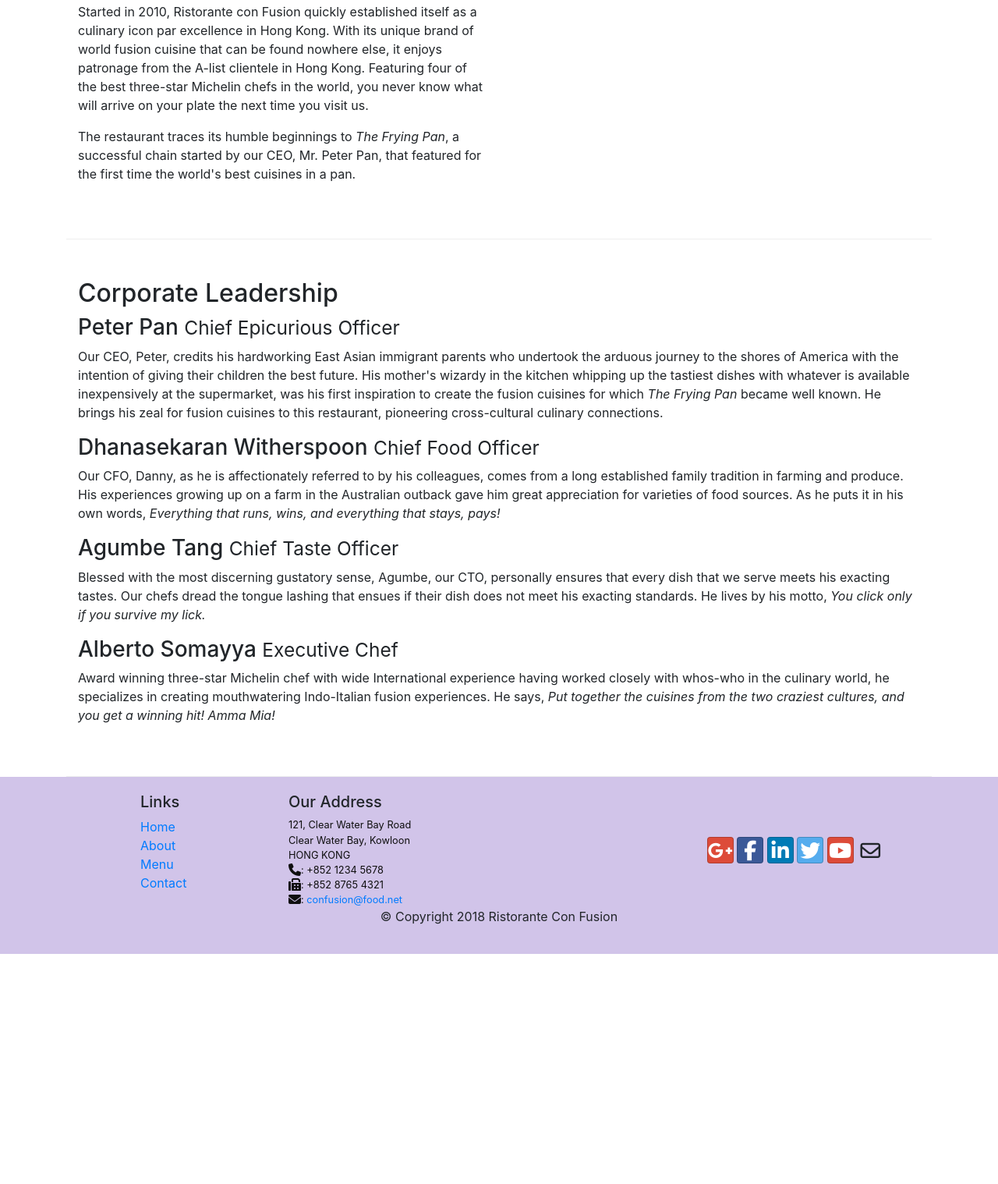
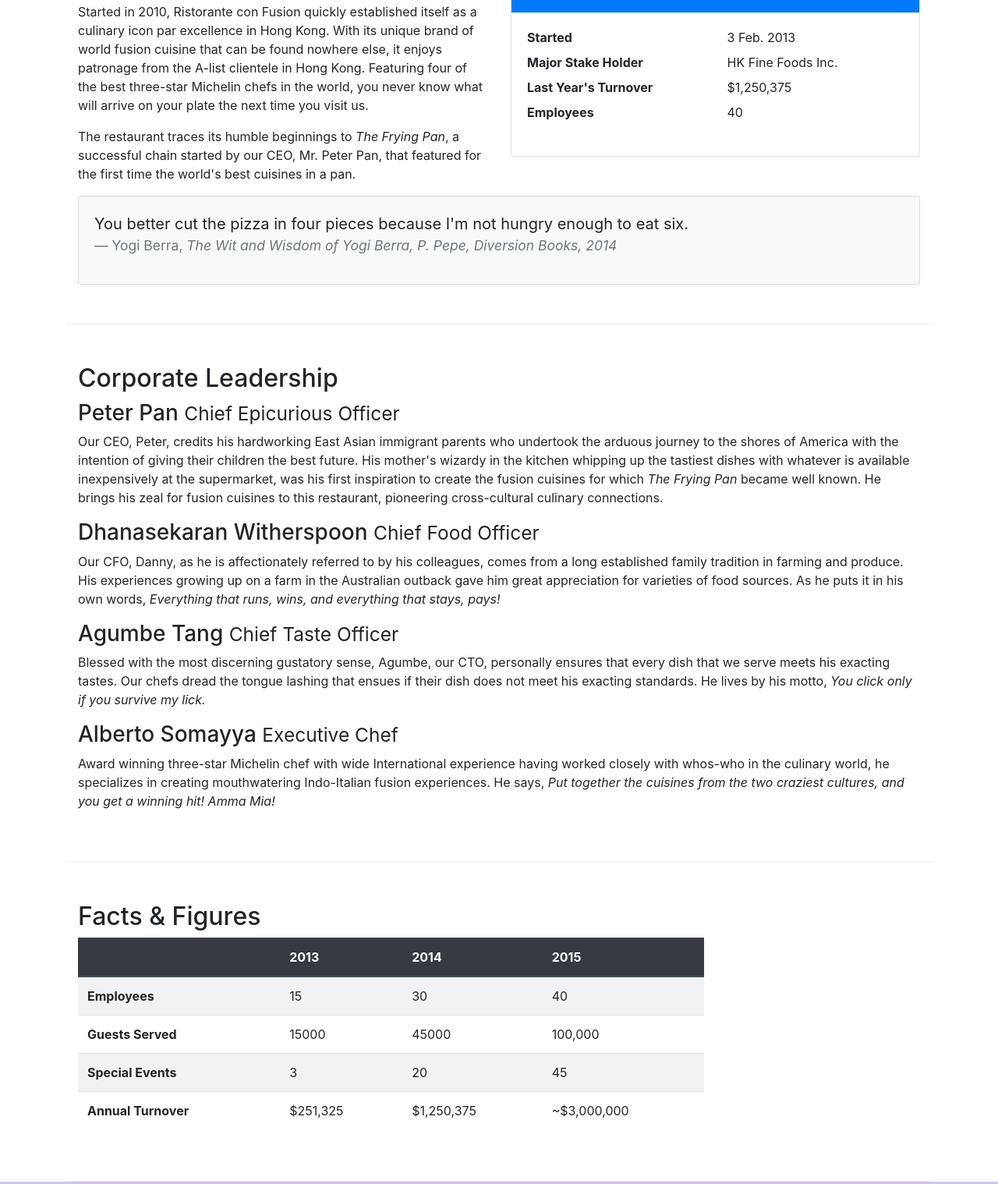
Before and after one commit to ziffiex/bootstrap4-conFusion, a plain HTML site: page aboutus.html in a window 1280 px wide. Shown: the part 558-2076 px from the top of the page at 78% size. Before the commit the page ends 1781 px from the top, so only its background shows below. Drawn offline with nearby package versions, Linux system fonts and the light colour scheme.

Commit message:
Tables and Cards

```diff
--- a/aboutus.html
+++ b/aboutus.html
@@ -29,10 +29,13 @@
             <a class="navbar-brand" href="./index.html">Ristorante Con Fusion</a>
             <div class="collapse navbar-collapse" id="Navbar">
                 <ul class="navbar-nav mr-auto">
-                    <li class="nav-item"><a class="nav-link" href="./index.html"><span class="fa fa-home fa-lg"></span> Home</a></li>
-                    <li class="nav-item active"><a class="nav-link" href="#"><span class="fa fa-info fa-lg"></span> About</a></li>
+                    <li class="nav-item"><a class="nav-link" href="./index.html"><span class="fa fa-home fa-lg"></span>
+                            Home</a></li>
+                    <li class="nav-item active"><a class="nav-link" href="#"><span class="fa fa-info fa-lg"></span>
+                            About</a></li>
                     <li class="nav-item"><a class="nav-link" href="#"><span class="fa fa-list fa-lg"></span> Menu</a></li>
-                    <li class="nav-item"><a class="nav-link" href="./contactus.html"><span class="fa fa-address-card fa-lg"></span> Contact</a></li>
+                    <li class="nav-item"><a class="nav-link" href="./contactus.html"><span class="fa fa-address-card fa-lg"></span>
+                            Contact</a></li>
                 </ul>
             </div>
         </div>
@@ -76,7 +79,34 @@
                 <p>The restaurant traces its humble beginnings to <em>The Frying Pan</em>, a successful chain started
                     by our CEO, Mr. Peter Pan, that featured for the first time the world's best cuisines in a pan.</p>
             </div>
-            <div class="col-12 col-sm">
+            <div class="col-12 col-sm-6">
+                <div class="card">
+                    <h3 class="card-header bg-primary text-white">Facts At a Glance</h3>
+                    <div class="card-body">
+                        <dl class="row">
+                            <dt class="col-6">Started</dt>
+                            <dd class="col-6">3 Feb. 2013</dd>
+                            <dt class="col-6">Major Stake Holder</dt>
+                            <dd class="col-6">HK Fine Foods Inc.</dd>
+                            <dt class="col-6">Last Year's Turnover</dt>
+                            <dd class="col-6">$1,250,375</dd>
+                            <dt class="col-6">Employees</dt>
+                            <dd class="col-6">40</dd>
+                        </dl>
+                    </div>
+                </div>
+            </div>
+            <div class="col-12">
+                <div class="card card-body bg-light">
+                    <blockquote class="blockquote">
+                        <p class="mb-0">You better cut the pizza in four pieces because
+                            I'm not hungry enough to eat six.</p>
+                        <footer class="blockquote-footer">Yogi Berra,
+                            <cite title="Source Title">The Wit and Wisdom of Yogi Berra,
+                                P. Pepe, Diversion Books, 2014</cite>
+                        </footer>
+                    </blockquote>
+                </div>
             </div>
         </div>
 
@@ -110,6 +140,51 @@
                         cultures, and you get a winning hit! Amma Mia!</em></p>
             </div>
         </div>
+        <div class="row row-content">
+            <div class="col-12 col-sm-9">
+                <h2>Facts &amp; Figures</h2>
+                <div class="table-responsive">
+                    <table class="table table-striped">
+                        <thead class="thead-dark">
+                            <tr>
+                                <th>&nbsp;</th>
+                                <th>2013</th>
+                                <th>2014</th>
+                                <th>2015</th>
+                            </tr>
+                        </thead>
+                        <tbody>
+                            <tr>
+                                <th>Employees</th>
+                                <td>15</td>
+                                <td>30</td>
+                                <td>40</td>
+                            </tr>
+                            <tr>
+                                <th>Guests Served</th>
+                                <td>15000</td>
+                                <td>45000</td>
+                                <td>100,000</td>
+                            </tr>
+                            <tr>
+                                <th>Special Events</th>
+                                <td>3</td>
+                                <td>20</td>
+                                <td>45</td>
+                            </tr>
+                            <tr>
+                                <th>Annual Turnover</th>
+                                <td>$251,325</td>
+                                <td>$1,250,375</td>
+                                <td>~$3,000,000</td>
+                            </tr>
+                        </tbody>
+                    </table>
+                </div>
+            </div>
+            <div class="col-12 col-sm-3">
+            </div>
+        </div>
 
     </div>
 
@@ -140,7 +215,8 @@
                 <div class="col-12 col-sm-4 align-self-center">
                     <div class="text-center">
                         <a class="btn btn-social-icon btn-google" href="http://google.com/+"><i class="fa fa-google-plus"></i></a>
-                        <a class="btn btn-social-icon btn-facebook" href="http://www.facebook.com/profile.php?id="><i class="fa fa-facebook"></i></a>
+                        <a class="btn btn-social-icon btn-facebook" href="http://www.facebook.com/profile.php?id="><i
+                                class="fa fa-facebook"></i></a>
                         <a class="btn btn-social-icon btn-linkedin" href="http://www.linkedin.com/in/"><i class="fa fa-linkedin"></i></a>
                         <a class="btn btn-social-icon btn-twitter" href="http://twitter.com/"><i class="fa fa-twitter"></i></a>
                         <a class="btn btn-social-icon btn-google" href="http://youtube.com/"><i class="fa fa-youtube"></i></a>
```
